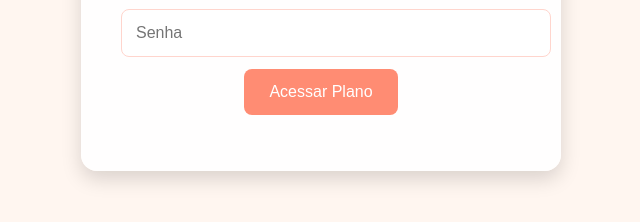
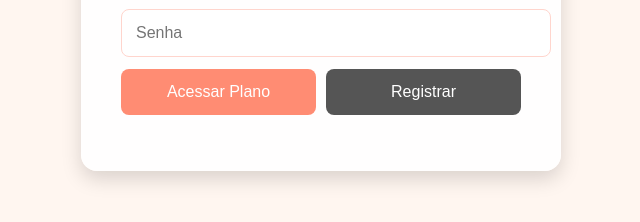
Before and after one commit to Prado2502/Planer-alimentar, a plain HTML site: page index.html in a window 1280 px wide. Shown: the part 446-668 px from the top of the page, without its empty margins (319-959 px from the left). Drawn offline with Linux system fonts and the light colour scheme.

Commit message:
Update index.html

```diff
--- a/index.html
+++ b/index.html
@@ -12,9 +12,17 @@
         <h1>Entrar</h1>
         <input type="text" id="username" placeholder="Usuário" />
         <input type="password" id="password" placeholder="Senha" />
-        <button onclick="login()">Acessar Plano</button>
-        <p id="error-message"></p>
+
+        <!-- Botões de ação -->
+        <div style="display: flex; justify-content: space-between; gap: 10px; margin-top: 10px;">
+            <button onclick="login()" style="flex:1;">Acessar Plano</button>
+            <button onclick="register()" style="flex:1; background-color: #555;">Registrar</button>
+        </div>
+
+        <!-- Mensagem de erro -->
+        <p id="error-message" style="color: red; margin-top: 12px;"></p>
     </div>
+
     <script src="script.js"></script>
 </body>
 </html>
```
